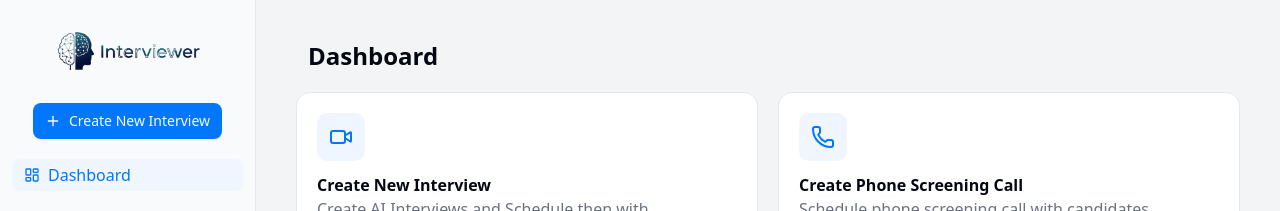
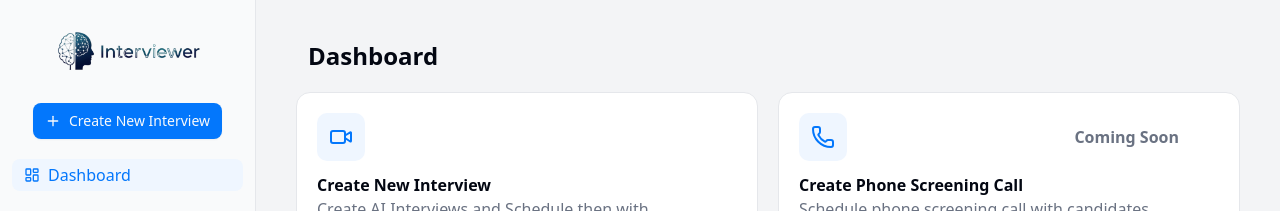
Before and after one commit to himanshu561hi/Interviewerr, a Next.js app: page /dashboard in a window 1280 px wide. Shown: the top 211 px of the page. Built offline with nearby package versions, Linux system fonts and the light colour scheme; no server answers.

Commit message:
coming soon

```diff
--- a/app/(main)/dashboard/_components/CreateOptions.jsx
+++ b/app/(main)/dashboard/_components/CreateOptions.jsx
@@ -14,7 +14,10 @@ function CreateOptions() {
                 </Link>
             </div>
             <div className="bg-white p-5 border border-gray-200 rounded-xl cursor-pointer hover:shadow-lg transition">
+                <div className="flex items-center justify-between">
                 <Phone className="p-3 text-primary bg-blue-50 rounded-lg w-12 h-12"/>
+                <h2 className="font-bold text-gray-500 mr-10">Coming Soon</h2>
+                </div>
                 <h2 className="font-bold mt-3">Create Phone Screening Call</h2>
                 <p className="text-gray-500">Schedule phone screening call with candidates</p>
             </div>
```
